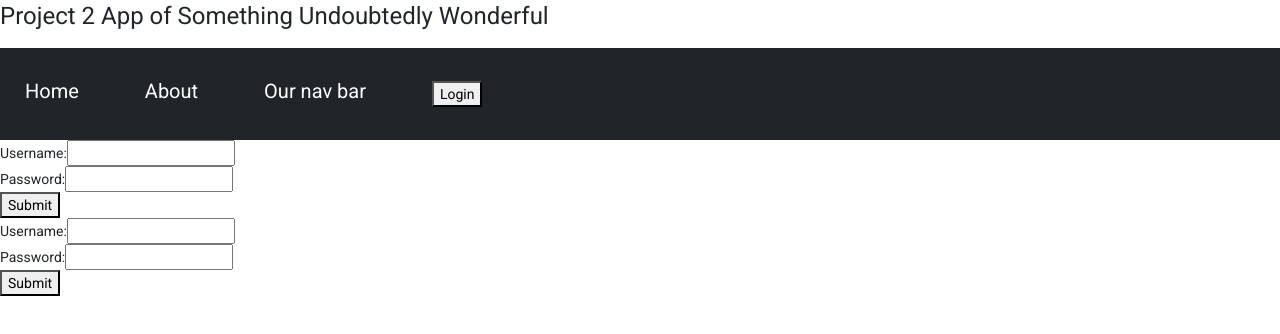
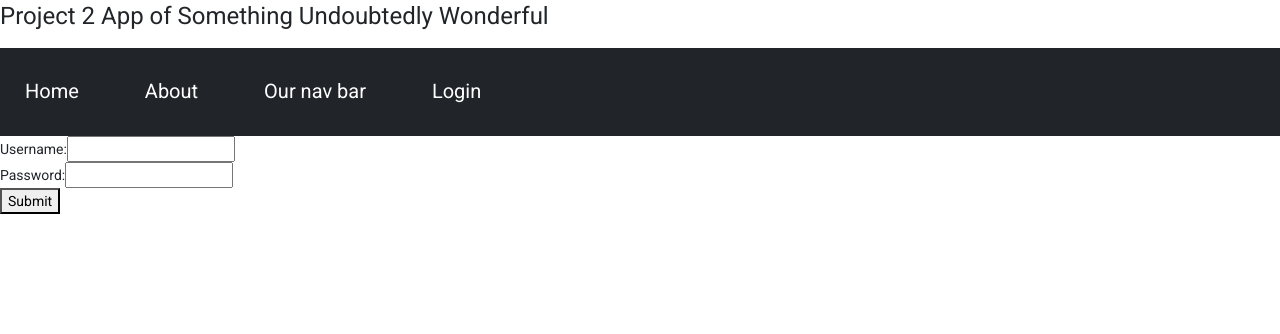
Before and after one commit to TheFloorIs-Java/P2-EKBLISIM-frontend, an Angular app: page /login in a window 1280 px wide. Shown: the top 334 px of the page. Built offline with nearby package versions, Linux system fonts and the light colour scheme.

Commit message:
fixed the login dropdown issue

```diff
--- a/src/app/app.module.ts
+++ b/src/app/app.module.ts
@@ -12,6 +12,7 @@ import { BrowserAnimationsModule } from '@angular/platform-browser/animations';
 import { RegisterComponent } from './pages/register/register.component';
 import { PackageComponent } from './components/package/package.component';
 import { HttpClientModule } from '@angular/common/http';
+import { AdminloginComponent } from './pages/adminlogin/adminlogin.component';
 
 @NgModule({
   declarations: [
@@ -22,6 +23,7 @@ import { HttpClientModule } from '@angular/common/http';
     LoginComponent,
     RegisterComponent,
     PackageComponent,
+    AdminloginComponent,
   ],
   imports: [
     BrowserModule,
--- a/src/app/components/navbar/navbar.component.html
+++ b/src/app/components/navbar/navbar.component.html
@@ -10,10 +10,12 @@
       <a routerLink="" class="navbar-brand">Our nav bar</a>
     </li>
     <li class="nav-item">
-      <button (click)="collapseOnClick()">Login</button>
+      <a href="#" (click)="collapseOnClick()" class="navbar-brand">Login</a>
       <!-- <a href="#" class="navbar-brand" data-toggle="dropdown">Login</a> -->
-      <div class="dropdown-menu" *ngIf="collapse">
-        <a routerLink="login" class="navbar-brand dropdown-item">As Admin</a>
+      <div *ngIf="collapse">
+        <a routerLink="login">As Admin</a>
+        <br />
+        <a routerLink="login">As User</a>
       </div>
     </li>
   </ul>
--- /dev/null
+++ b/src/app/model/Payment.ts
@@ -0,0 +1,5 @@
+export interface Payment {
+  cardNumber: Number;
+  securityCode: Number;
+  expiryDate: Number;
+}
--- /dev/null
+++ b/src/app/pages/adminlogin/adminlogin.component.html
@@ -0,0 +1,10 @@
+<div>
+  <label for="username">Username:</label>
+  <input id="username" type="text" [(ngModel)]="adminUsername" />
+</div>
+<div>
+  <label for="logPassword">Password:</label>
+  <input id="logPassword" type="password" [(ngModel)]="adminPassword" />
+</div>
+<button (click)="submitAdmin()" routerLink="URI">Submit</button>
+<!-- This links to the page where the admin updates or adds something to the package dashboard -->
--- /dev/null
+++ b/src/app/pages/adminlogin/adminlogin.component.ts
@@ -0,0 +1,30 @@
+import { Component, Input, OnInit } from '@angular/core';
+import { Account } from 'src/app/model/Account';
+import { TravelServiceService } from 'src/app/service/travel-service.service';
+
+@Component({
+  selector: 'app-adminlogin',
+  templateUrl: './adminlogin.component.html',
+  styleUrls: ['./adminlogin.component.css'],
+})
+export class AdminloginComponent implements OnInit {
+  adminLogins: Account = { username: '', password: '' };
+  @Input()
+  adminUsername: String = '';
+  @Input()
+  adminPassword: String = '';
+  constructor(private tservice: TravelServiceService) {}
+
+  ngOnInit(): void {}
+  submitAdmin(): void {
+    this.tservice.getAdminLoginInput().subscribe((data) => {
+      this.adminLogins = data;
+    });
+    if (
+      this.adminLogins.username == this.adminUsername &&
+      this.adminLogins.password == this.adminPassword
+    ) {
+      this.tservice.postAdminLoginInput(this.adminUsername, this.adminPassword);
+    }
+  }
+}
--- a/src/app/pages/login/login.component.html
+++ b/src/app/pages/login/login.component.html
@@ -1,13 +1,3 @@
-<div>
-  <label for="username">Username:</label>
-  <input id="username" type="text" [(ngModel)]="adminUsername" />
-</div>
-<div>
-  <label for="logPassword">Password:</label>
-  <input id="logPassword" type="password" [(ngModel)]="adminPassword" />
-</div>
-<button (click)="submitAdmin()" routerLink="URI">Submit</button>
-<!-- This links to the page where the admin updates or adds something to the package dashboard -->
 <div>
   <label for="username">Username:</label>
   <input id="username" type="text" [(ngModel)]="userUsername" />
--- a/src/app/pages/login/login.component.ts
+++ b/src/app/pages/login/login.component.ts
@@ -9,11 +9,6 @@ import { TravelServiceService } from 'src/app/service/travel-service.service';
 })
 export class LoginComponent implements OnInit {
   userLogins: Account = { username: '', password: '' };
-  adminLogins: Account = { username: '', password: '' };
-  @Input()
-  adminUsername: String = '';
-  @Input()
-  adminPassword: String = '';
   @Input()
   userUsername: String = '';
   @Input()
@@ -22,17 +17,7 @@ export class LoginComponent implements OnInit {
 
   ngOnInit(): void {}
   addUsers(): void {} // for registering new users
-  submitAdmin(): void {
-    this.tservice.getAdminLoginInput().subscribe((data) => {
-      this.adminLogins = data;
-    });
-    if (
-      this.adminLogins.username == this.adminUsername &&
-      this.adminLogins.password == this.adminPassword
-    ) {
-      this.tservice.postAdminLoginInput(this.adminUsername, this.adminPassword);
-    }
-  }
+
   submitUser(): void {
     this.tservice.getUserLoginInput().subscribe((data) => {
       this.userLogins = data;
```
Also changed, not shown: src/app/pages/adminlogin/adminlogin.component.css (added), 1 other file (tests, documents, lock files or other folders).
